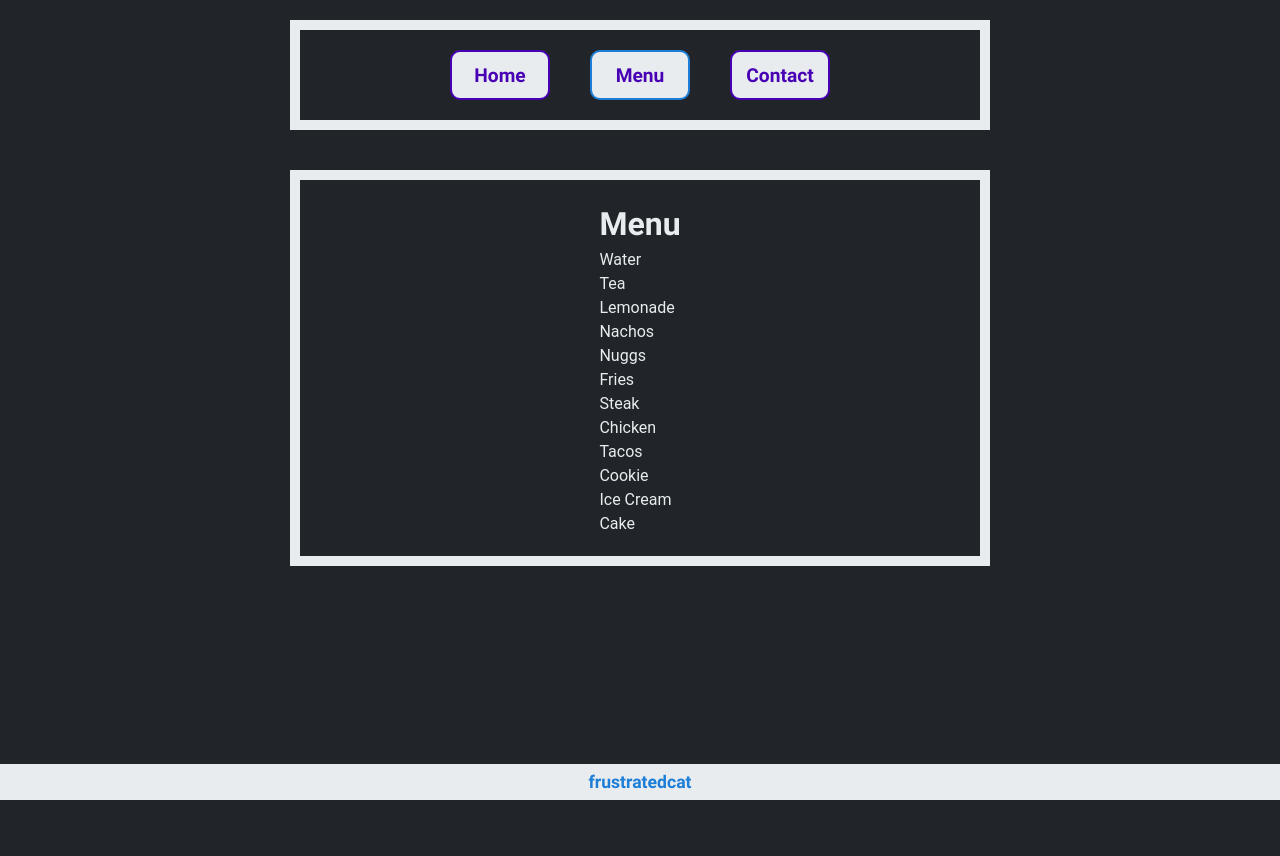
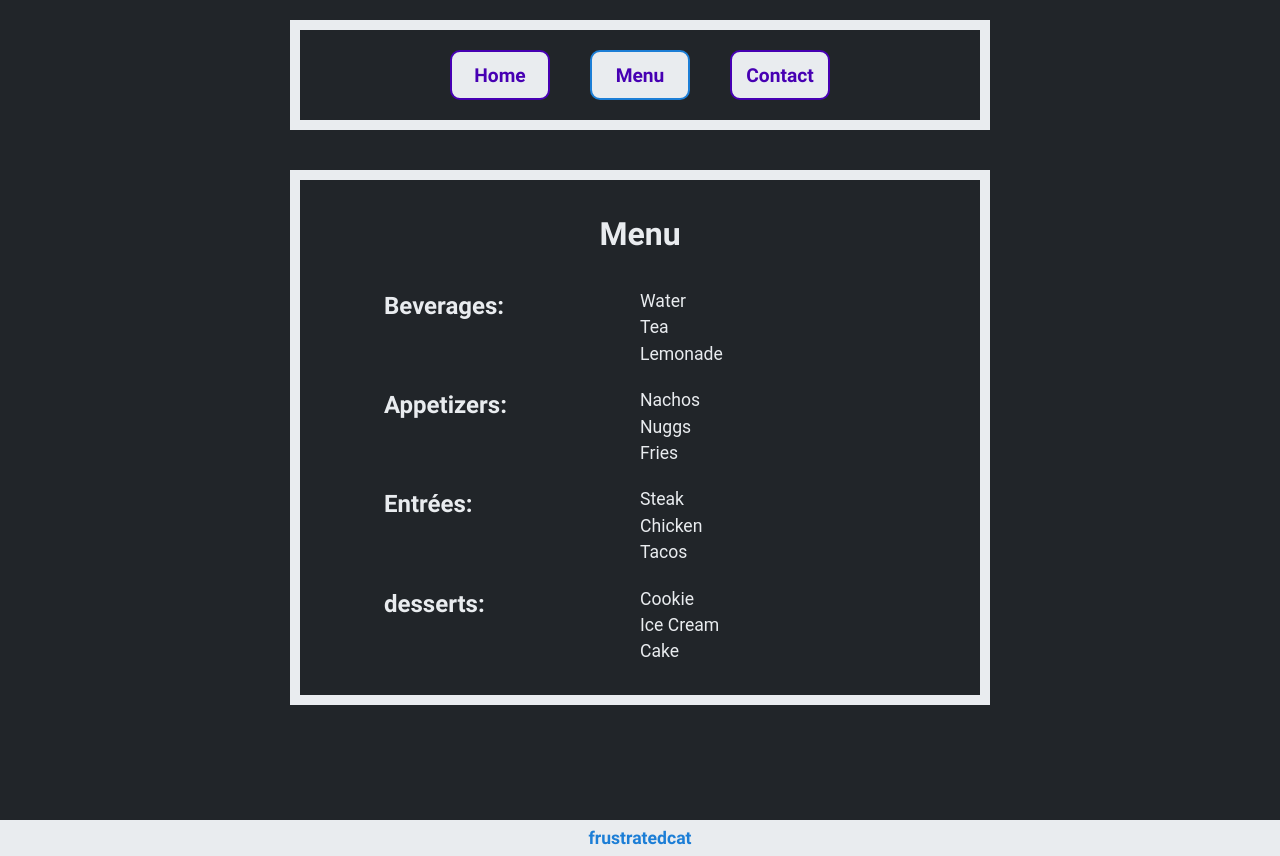
Before and after one commit to frustratedcat/restaurant, a website built with webpack: page dist/index.html in a window 1280 px wide. Both pictures are taken after a click on the button "Menu". Before the commit the page ends 800 px from the top, so only its background shows below. Built offline with nearby package versions, Linux system fonts and the light colour scheme; files whose address does not match are found by name.

Commit message:
Add menu styling

```diff
--- a/src/modules/menu.js
+++ b/src/modules/menu.js
@@ -12,6 +12,7 @@ import { createLi } from "./shared";
 function createBeverages() {
   const beveragesSection = createDiv();
   beveragesSection.id = "beverages-section";
+  beveragesSection.classList.add("menu-grid");
 
   // Create list of items
   const createList = () => {
@@ -25,6 +26,7 @@ function createBeverages() {
   };
 
   // Append items
+  beveragesSection.appendChild(createH2("Beverages:"));
   beveragesSection.appendChild(createList());
 
   return beveragesSection;
@@ -34,6 +36,7 @@ function createBeverages() {
 function createAppetizers() {
   const appetizersSection = createDiv();
   appetizersSection.id = "appetizers-section";
+  appetizersSection.classList.add("menu-grid");
 
   // Create list of items
   const createList = () => {
@@ -47,15 +50,17 @@ function createAppetizers() {
   };
 
   //Append items
+  appetizersSection.appendChild(createH2("Appetizers:"));
   appetizersSection.appendChild(createList());
 
   return appetizersSection;
 }
 
-// Create entre section
-function createEntre() {
-  const entreSection = createDiv();
-  entreSection.id = "entre-section";
+// Create entree section
+function createEntree() {
+  const entreeSection = createDiv();
+  entreeSection.id = "entree-section";
+  entreeSection.classList.add("menu-grid");
 
   const createList = () => {
     const list = createUl();
@@ -68,15 +73,17 @@ function createEntre() {
   };
 
   // Append items
-  entreSection.appendChild(createList());
+  entreeSection.appendChild(createH2(`Entr\u00e9es:`));
+  entreeSection.appendChild(createList());
 
-  return entreSection;
+  return entreeSection;
 }
 
-// Create desert section
+// Create dessert section
 function createDeset() {
-  const desertSection = createDiv();
-  desertSection.id = "desert-section";
+  const dessertSection = createDiv();
+  dessertSection.id = "dessert-section";
+  dessertSection.classList.add("menu-grid");
 
   const createList = () => {
     const list = createUl();
@@ -89,9 +96,10 @@ function createDeset() {
   };
 
   // Append items
-  desertSection.appendChild(createList());
+  dessertSection.appendChild(createH2("desserts:"));
+  dessertSection.appendChild(createList());
 
-  return desertSection;
+  return dessertSection;
 }
 
 // Add all items to page
@@ -103,7 +111,7 @@ export default function loadMenu() {
   // Append items
   menuContainer.appendChild(createBeverages());
   menuContainer.appendChild(createAppetizers());
-  menuContainer.appendChild(createEntre());
+  menuContainer.appendChild(createEntree());
   menuContainer.appendChild(createDeset());
 
   return menuContainer;
--- a/src/style.css
+++ b/src/style.css
@@ -110,8 +110,8 @@ body {
   flex-direction: column;
   align-items: center;
   width: 700px;
-  min-height: 100%;
-  margin: 0 auto 10px auto;
+  min-height: 100vh;
+  margin: 0 auto 20px auto;
 }
 
 #btn-container {
@@ -163,35 +163,40 @@ body {
   border: 10px solid var(--main-light-gray);
 }
 
-#home-container {
+#home-container,
+#menu-container {
   display: flex;
   flex-direction: column;
   align-items: center;
   justify-content: center;
+  width: 100%;
 }
 
-#home-container > h1 {
+#home-container > h1,
+#menu-container > h1 {
   margin: 10px 0 20px 0;
   font-size: 2rem;
 }
 
-.home-grid {
+.home-grid,
+.menu-grid {
   width: 80%;
   margin: 10px 0;
   display: grid;
   grid-template-columns: 1fr 3fr;
 }
 
-#about-container > h2,
-#hours-container > h2,
-#location-container > h2 {
+.menu-grid {
+  grid-template-columns: repeat(2, 1fr);
+}
+
+h2 {
   font-size: 1.5rem;
   font-weight: 700;
 }
 
-#about-container > p,
-#hours-container > ul > li,
-#location-container > p {
+ul > li,
+p {
   font-size: 1.1rem;
   font-weight: 400;
 }
@@ -206,8 +211,6 @@ ul > li {
 }
 
 footer {
-  position: absolute;
-  bottom: 0;
   width: 100%;
   display: flex;
   justify-content: center;
```
Also changed, not shown: dist/main.js.
